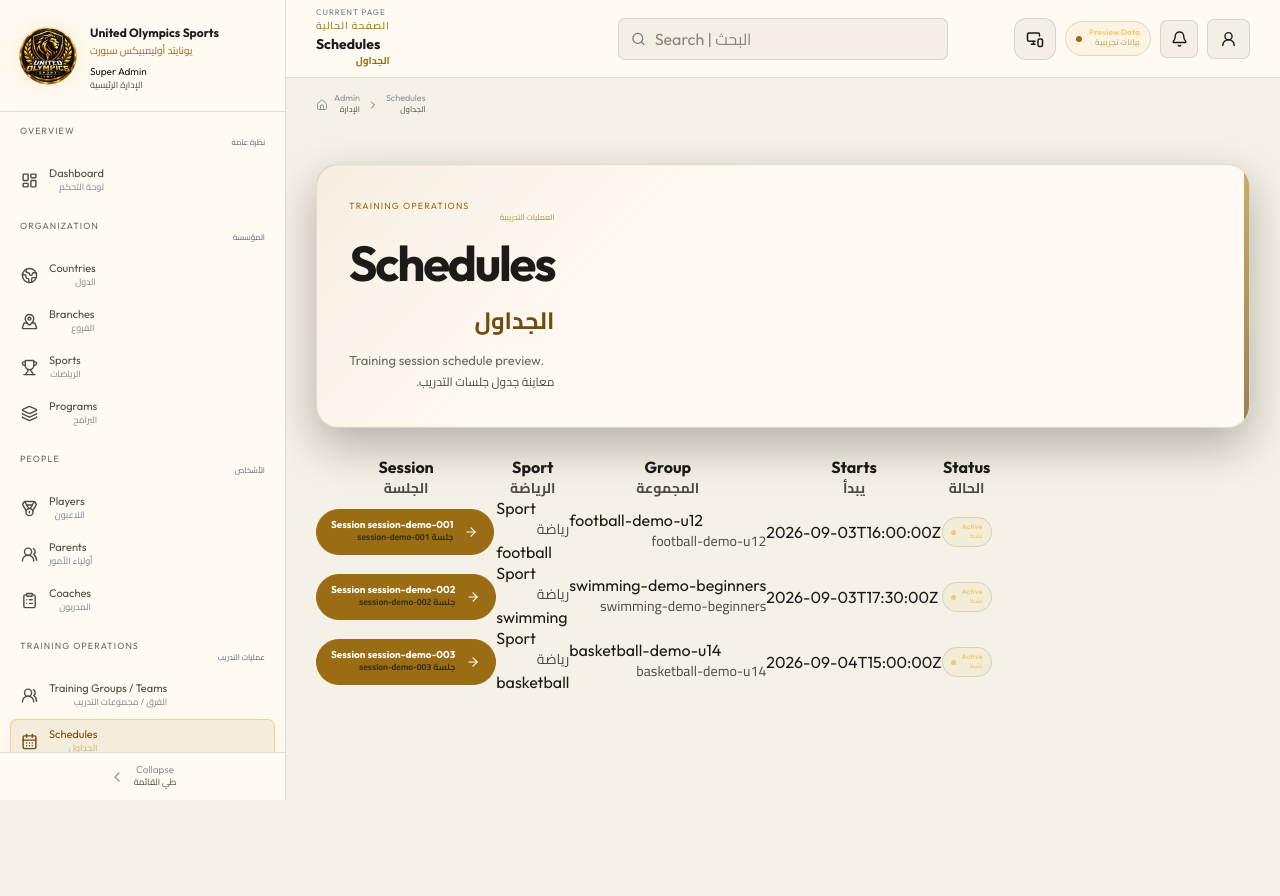
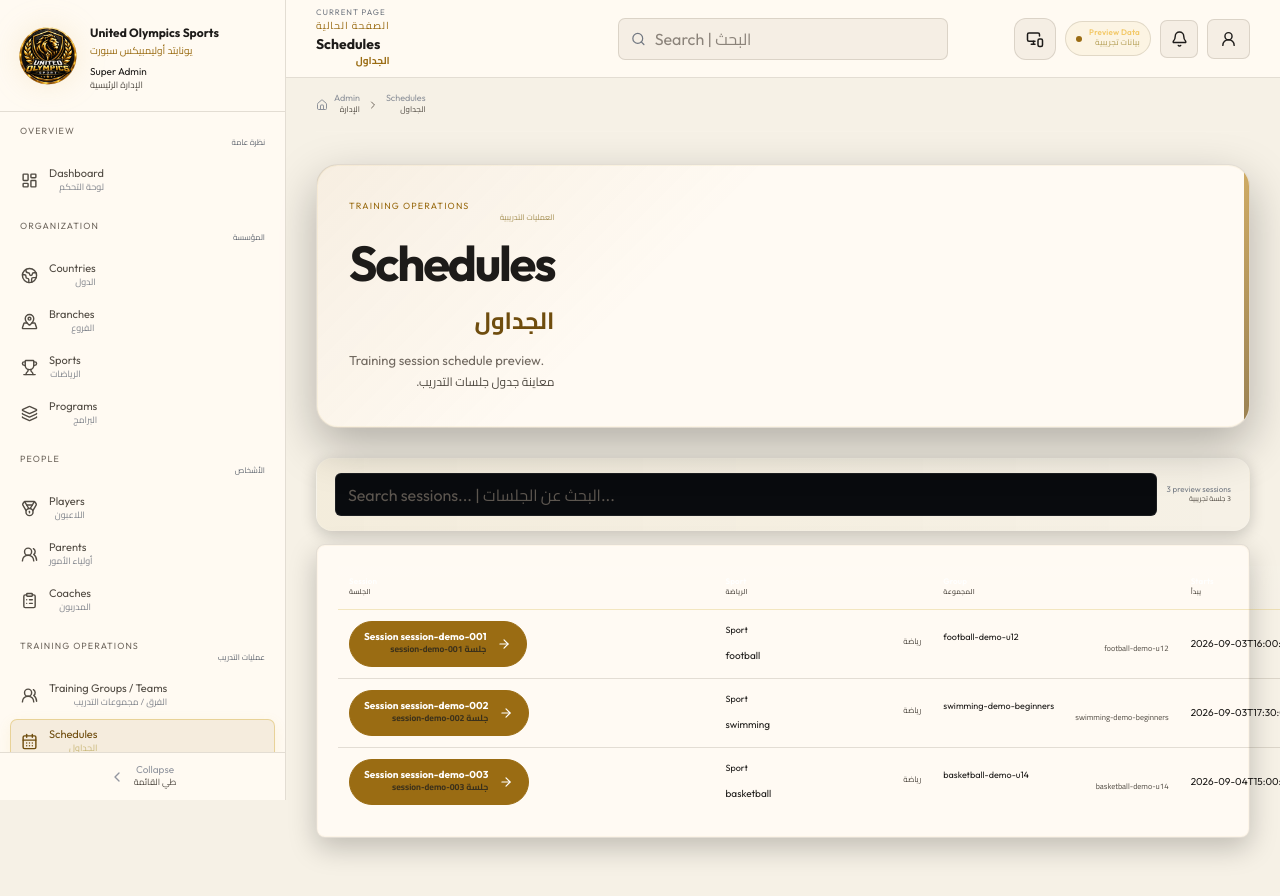
Before and after one commit to daynightae-cmyk/United-Olympics-Sports, a React (Vite) app: page /admin/schedules in a window 1280 px wide. Before the commit the page ends 800 px from the top, so only its background shows below. Built offline with nearby package versions, Linux system fonts and the light colour scheme.

Commit message:
feat: Mission 10V Sprint E - Schedules premium filter/search, table styling, dense calendar preview

```diff
--- a/src/pages/admin/AdminSchedulesPage.tsx
+++ b/src/pages/admin/AdminSchedulesPage.tsx
@@ -11,8 +11,12 @@ export function AdminSchedulesPage() {
       title={bi('Schedules', 'الجداول')}
       description={bi('Training session schedule preview.', 'معاينة جدول جلسات التدريب.')}
     />
-    <div className="admin-table-preview">
-      <table>
+    <section className="player-filter-bar" aria-label="Schedule filters | فلاتر الجداول">
+      <label className="filter-search"><span className="sr-only">Search schedules</span><input placeholder="Search sessions... | البحث عن الجلسات..." /></label>
+      <span className="result-count"><BilingualText value={bi(`${demoSessions.length} preview sessions`, `${demoSessions.length} جلسة تجريبية`)} /></span>
+    </section>
+    <div className="schedule-calendar-preview admin-panel">
+      <table className="player-table">
         <thead><tr><th><BilingualText value={bi('Session', 'الجلسة')} /></th><th><BilingualText value={bi('Sport', 'الرياضة')} /></th><th><BilingualText value={bi('Group', 'المجموعة')} /></th><th><BilingualText value={bi('Starts', 'يبدأ')} /></th><th><BilingualText value={bi('Status', 'الحالة')} /></th></tr></thead>
         <tbody>
           {demoSessions.map(s => (
```
